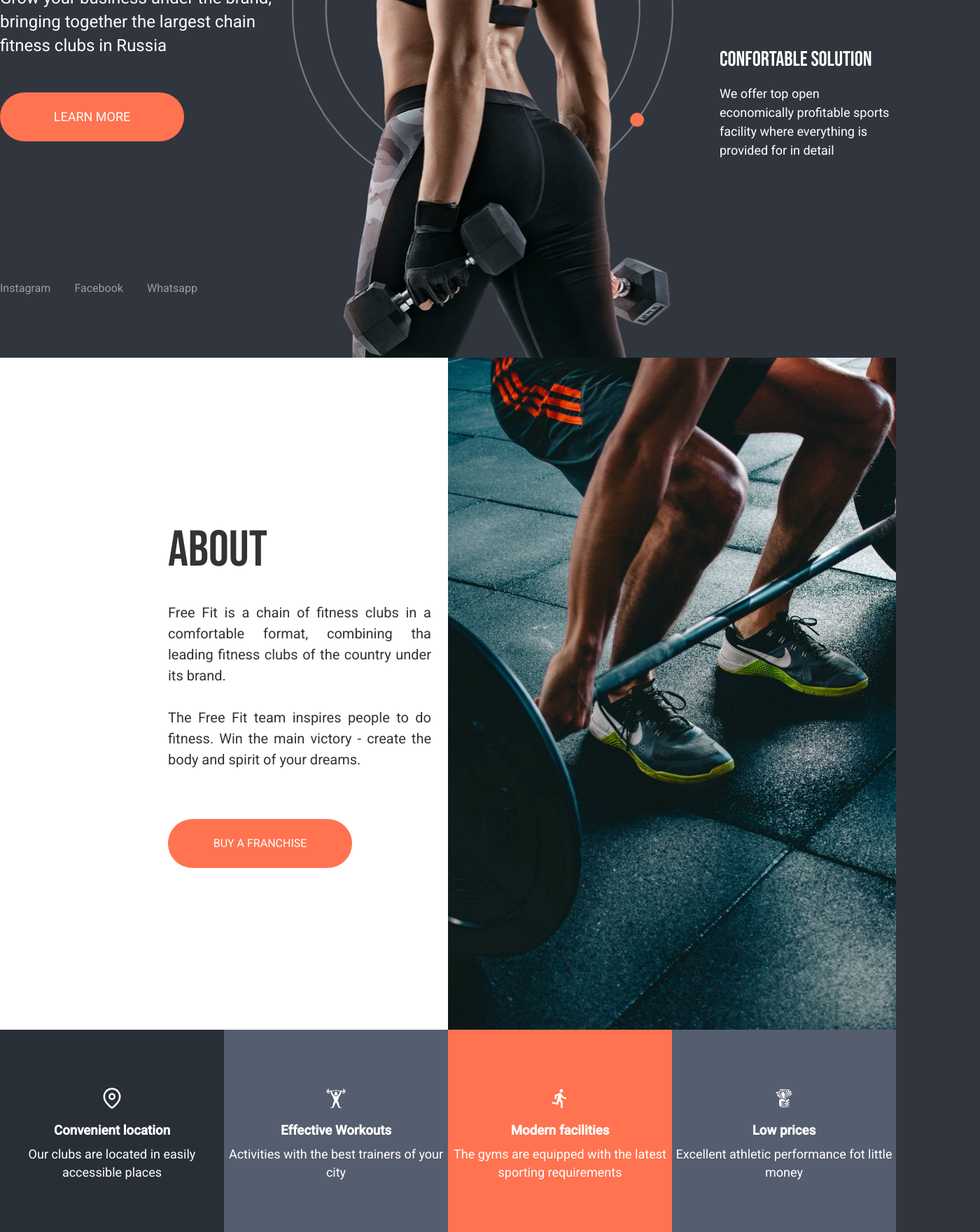
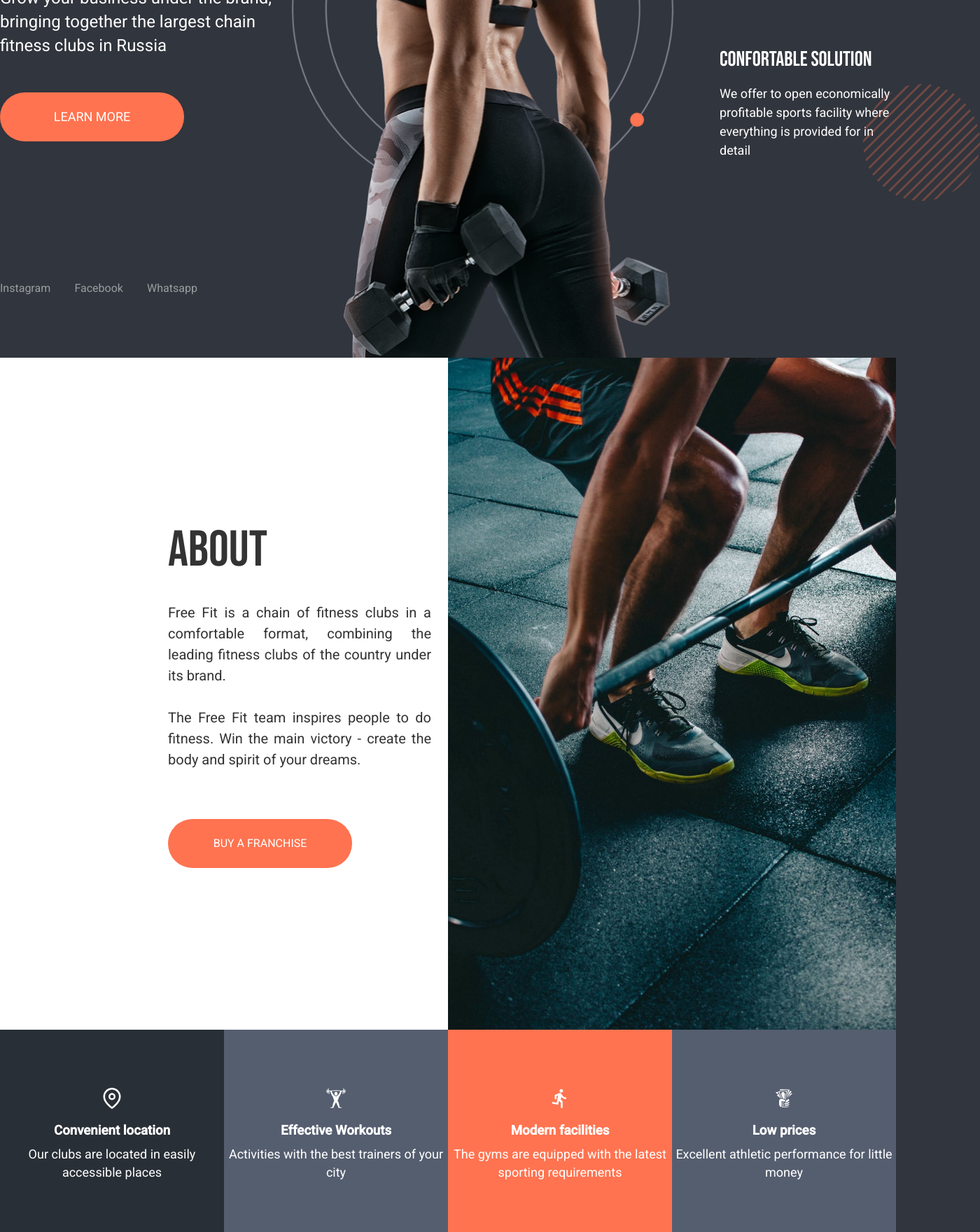
Before and after one commit to AlanCoosta/freefit, a React (Create React App) app: page / in a window 1280 px wide. Shown: the part 580-2340 px from the top of the page at 70% size, 1400 px wide, since content can reach past the window. Built offline with nearby package versions, Linux system fonts and the light colour scheme.

Commit message:
fix: wrong words

```diff
--- a/src/pages/Home/index.tsx
+++ b/src/pages/Home/index.tsx
@@ -23,7 +23,6 @@ import Logo from '../../assets/logo.svg';
 import phone from '../../assets/phone.svg';
 
 import WomanFitness from '../../assets/fitness.png';
-// import AboutImage from '../../assets/about.jpeg';
 import Mini from '../../assets/mini.jpeg';
 import Midi from '../../assets/midi.jpeg';
 import Maxi from '../../assets/maxi.jpeg';
@@ -37,7 +36,7 @@ import client3 from '../../assets/client3.jpg';
 
 import circles from '../../assets/circles.svg';
 
-// import ballStripeOrange from '../../assets/ball-stripes-orange.png';
+import ballStripeOrange from '../../assets/ball-stripes-orange.png';
 
 import CardVideo from '../../components/CardVideo';
 
@@ -170,11 +169,11 @@ const Home: React.FC = () => {
               <h2>Confortable Solution</h2>
 
               <p>
-                We offer top open economically profitable sports facility where
+                We offer to open economically profitable sports facility where
                 everything is provided for in detail
               </p>
 
-              {/* <img src={ballStripeOrange} alt="" /> */}
+              <img src={ballStripeOrange} alt="" />
             </S.FranchiseConfortable>
           </S.Franchise>
         </div>
@@ -185,7 +184,7 @@ const Home: React.FC = () => {
 
             <p>
               Free Fit is a chain of fitness clubs in a comfortable format,
-              combining tha leading fitness clubs of the country under its
+              combining the leading fitness clubs of the country under its
               brand.
             </p>
 
@@ -228,7 +227,7 @@ const Home: React.FC = () => {
           <div className="blueGray">
             <GiTakeMyMoney />
             <h3>Low prices</h3>
-            <p>Excellent athletic performance fot little money</p>
+            <p>Excellent athletic performance for little money</p>
           </div>
         </S.AboutList>
 
@@ -279,7 +278,7 @@ const Home: React.FC = () => {
                   <div className="details">
                     <p>Personal Manager Assistance</p>
                     <p>Help in recruiting</p>
-                    <p> Zoning Preparation</p>
+                    <p>Zoning Preparation</p>
                     <p>Quality control of services</p>
                   </div>
 
@@ -324,17 +323,17 @@ const Home: React.FC = () => {
                 <section>
                   <h1>MAXI</h1>
 
-                  <strong>Area - from 220 m2 to 399 m2</strong>
+                  <strong>Area - from 800 m2</strong>
 
                   <div className="details">
-                    <p>Personal Manager Assistance</p>
-                    <p>Help in recruiting</p>
-                    <p>Zoning Preparation</p>
-                    <p>Quality control of services</p>
+                    <p>All services in the MIDI package</p>
+                    <p>Using Free fit discounts</p>
+                    <p>Internship and staff training</p>
+                    <p>Consultation at all stages</p>
                   </div>
 
                   <div className="price">
-                    <span>499 990 RUB</span>
+                    <span>899 990 RUB</span>
 
                     <button type="button">
                       <FiChevronRight />
@@ -422,10 +421,10 @@ const Home: React.FC = () => {
 
         <div className="container">
           <S.Board id="reviews" className="reviewsClientsPadding">
-            <h1 className="title">What Our Clients Say</h1>
+            <h1 className="title">WHAT OUR CLIENTS SAY</h1>
 
             <p className="description clientsMargin">
-              We offer to listen to what our franchises say
+              We offer to listen to what our franchisees say
             </p>
 
             <S.CardVideoContainer>
```
